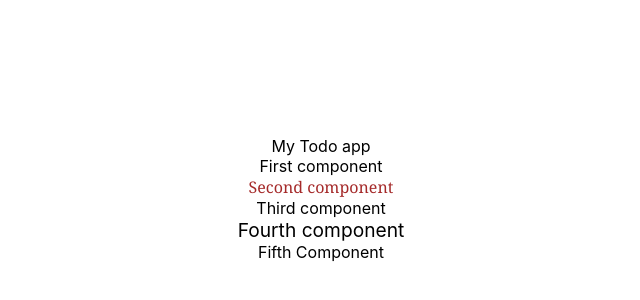
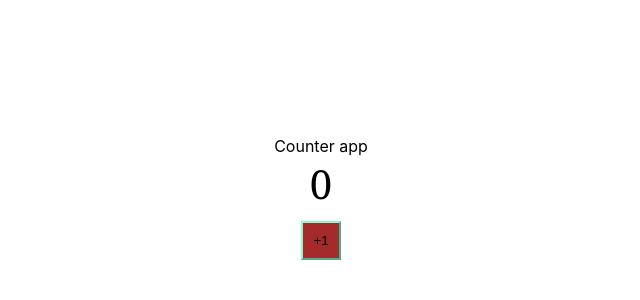
Before and after one commit to neethz/fullstack01, a React (Create React App) app: page / in a window 1280 px wide. Shown: the part 114-414 px from the top of the page, without its empty margins (319-959 px from the left). Built offline with nearby package versions, Linux system fonts and the light colour scheme.

Commit message:
First pass on counter app

```diff
--- a/src/App.js
+++ b/src/App.js
@@ -1,12 +1,12 @@
 import './App.css';
-import AllComponent from './Components/AllComponents'
+import Counter from './Components/counter/Counter';
 
 
 function App() {
   return (
     <div className="App">
-      My Todo app
-      <AllComponent />
+      Counter app
+      <Counter></Counter>
     </div>
 
   );
--- /dev/null
+++ b/src/Components/counter/Counter.css
@@ -0,0 +1,12 @@
+.increment {
+    background-color: brown;
+    padding: 10px;
+    margin: 10px;
+    border-color: aquamarine;
+
+}
+
+.count {
+    font-size: 40px;
+    font-family: Cambria, Cochin, Georgia, Times, 'Times New Roman', serif;
+}
--- /dev/null
+++ b/src/Components/counter/Counter.jsx
@@ -0,0 +1,17 @@
+
+import './Counter.css'
+export default function Counter(){
+
+    function incrementValue(){
+        console.log("Value has been incremented");
+
+    }
+    return (
+        <div className="counter">
+            <span className="count">0</span>
+            <div>
+                <button className="increment" onClick={incrementValue}>+1</button>
+            </div>
+        </div>
+    )
+}
```
